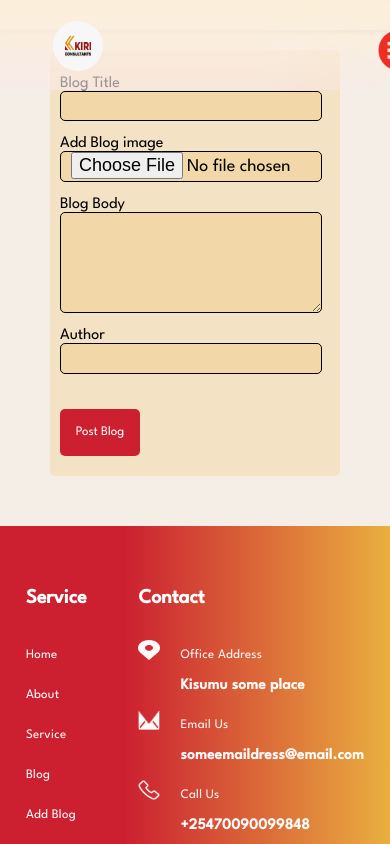
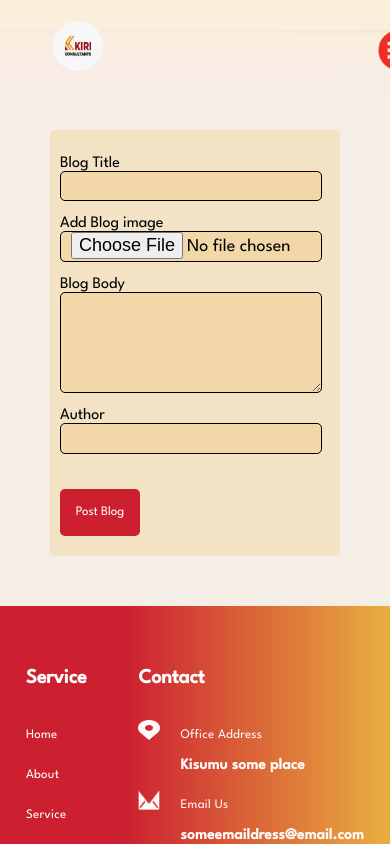
Before and after one commit to Imranyy/Kiri, a React (Create React App) app: page /blog/add in a window 390 px wide. Shown: the top 844 px of the page. Built offline with nearby package versions, Linux system fonts and the light colour scheme.

Commit message:
media queries

```diff
--- a/src/App.css
+++ b/src/App.css
@@ -428,6 +428,7 @@ button{
   }
   .header{
     padding-left: 125px;
+    margin-top: -50px;
     height: 529px;
     left: -1px;
     top: 105px;
@@ -521,8 +522,9 @@ button{
   height: 100%;
 }
 .blog-article-header{
-  height: 500px;
-  background: url('./media/Rectangle\ 43.png');
+    margin-top: -50px;
+    height: 500px;
+    background: url('./media/Rectangle\ 43.png');
 }
 .article-content{
   margin-left: 4%;
@@ -597,6 +599,7 @@ button{
   box-shadow:0 2px 4px 0 rgba(0,0,0,0.2);
 }
 .form-container{
+  margin-top: 100px;
   display: flex;
   justify-content: center;
   align-items: center;
```
